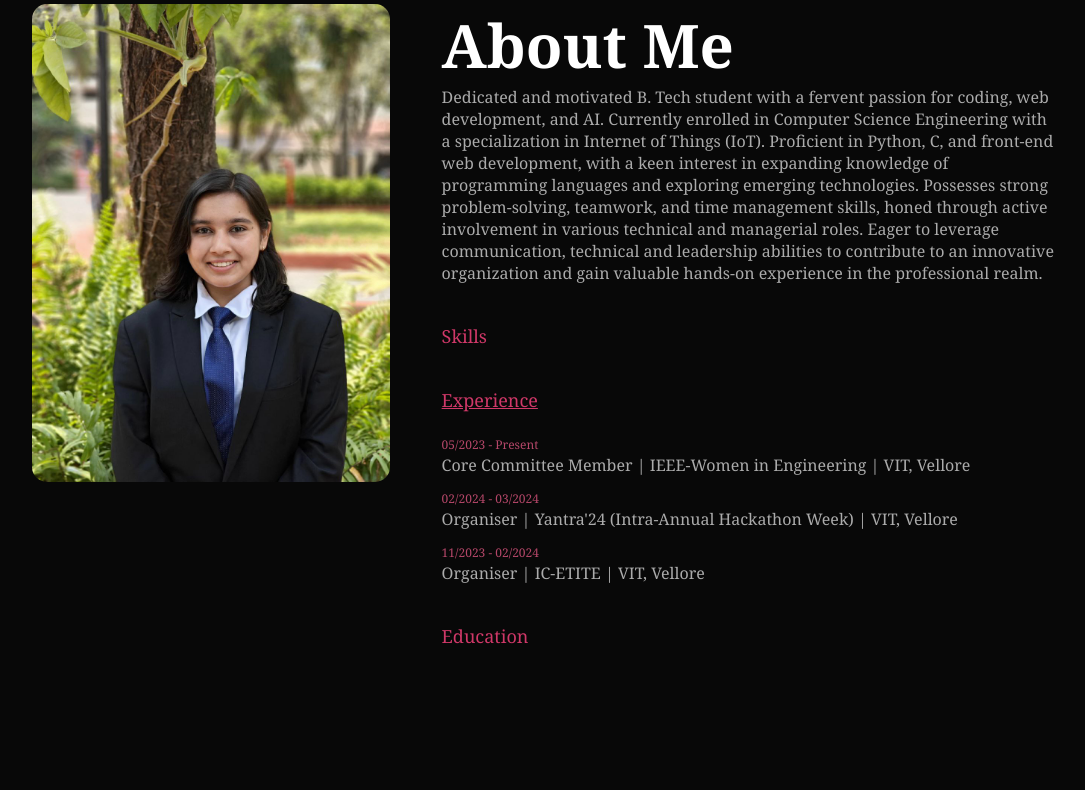
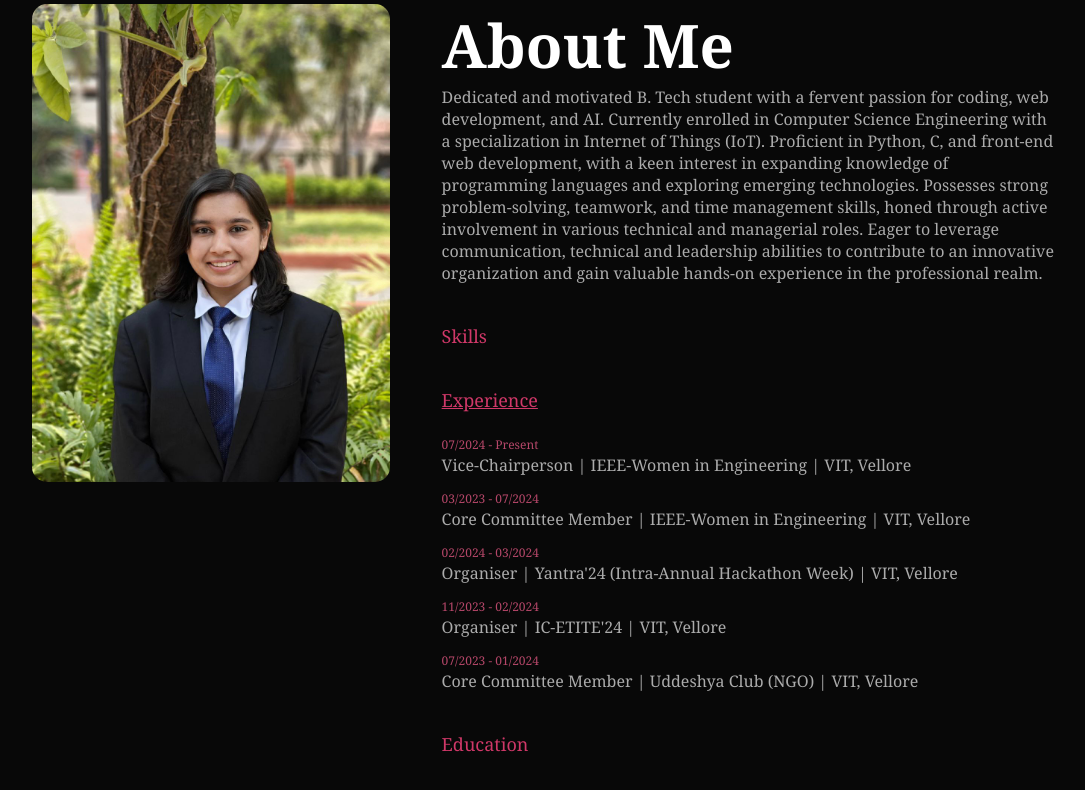
Before and after one commit to shivanshi-verma/myPortfolio, a plain HTML site: page index.html in a window 1280 px wide. Both pictures are taken after a click on the element "Experience". Shown: the part 886-1676 px from the top of the page, without its empty margins (96-1181 px from the left). Drawn offline with Linux system fonts and the light colour scheme.

Commit message:
index.html

```diff
--- a/index.html
+++ b/index.html
@@ -64,11 +64,14 @@
                     </div>
                     <div class="tab-contents" id="experience">
                         <ul>
-                            <li><span>05/2023 - Present</span><br>Core Committee Member | IEEE-Women in Engineering |
+                            <li><span>07/2024 - Present</span><br>Vice-Chairperson | IEEE-Women in Engineering |
+                                VIT, Vellore</li>
+                            <li><span>03/2023 - 07/2024</span><br>Core Committee Member | IEEE-Women in Engineering |
                                 VIT, Vellore</li>
                             <li><span>02/2024 - 03/2024</span><br>Organiser | Yantra'24 (Intra-Annual Hackathon Week) |
                                 VIT, Vellore</li>
-                            <li><span>11/2023 - 02/2024</span><br>Organiser | IC-ETITE | VIT, Vellore</li>
+                            <li><span>11/2023 - 02/2024</span><br>Organiser | IC-ETITE'24 | VIT, Vellore</li>
+                             <li><span>07/2023 - 01/2024</span><br>Core Committee Member | Uddeshya Club (NGO) | VIT, Vellore</li>
 
                         </ul>
                     </div>
```
